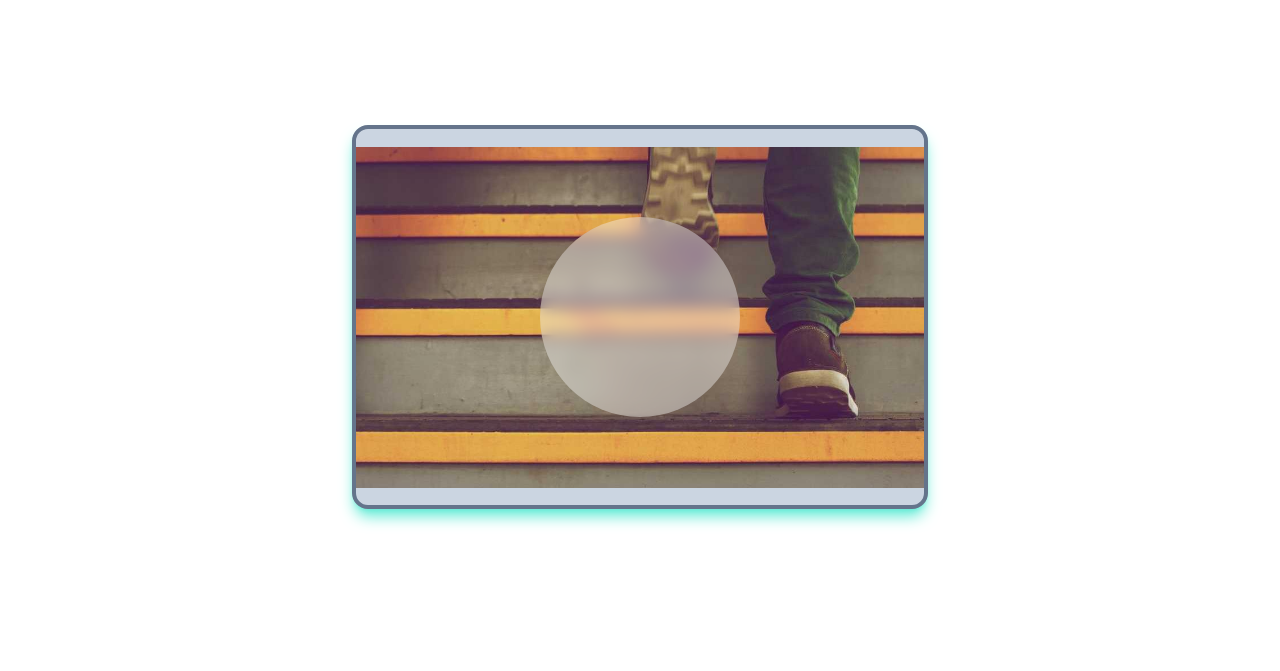
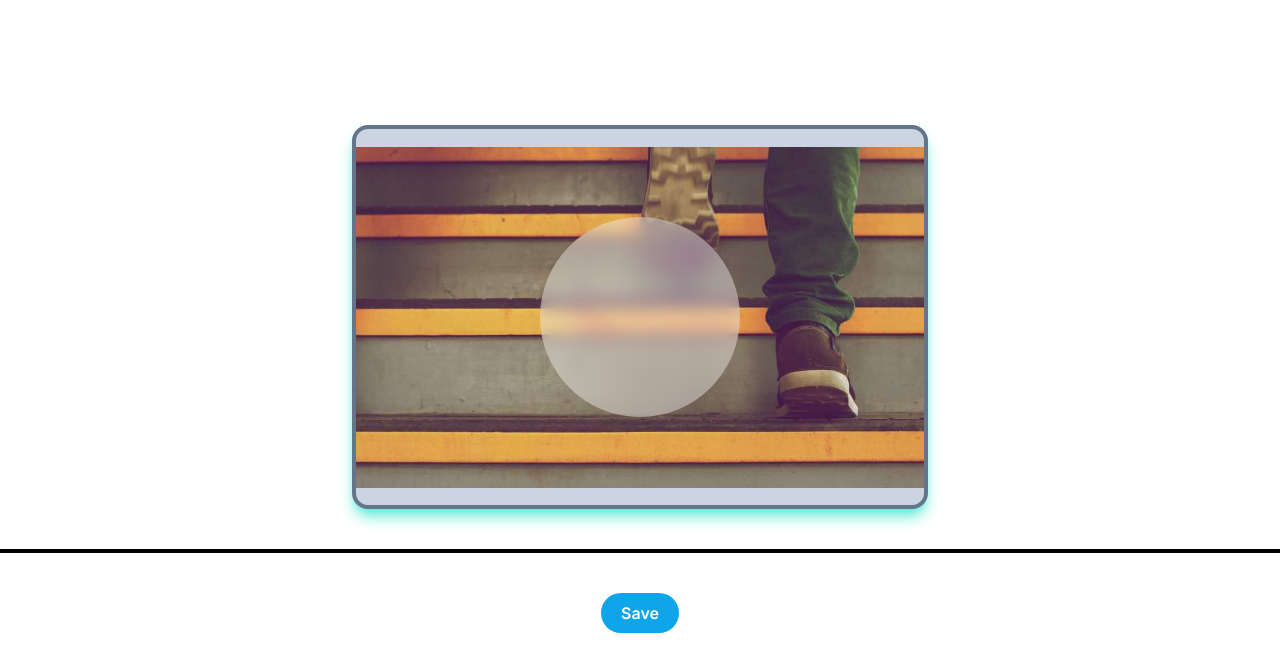
Before and after one commit to Mamat1411/belajar-tailwind, a website: page src/public/views/index.html in a window 1280 px wide. Shown: the part 1485-2156 px from the top of the page. Drawn offline with Linux system fonts and the light colour scheme.

Commit message:
Pseudo Class: Hover, Active and Focus

```diff
--- a/src/public/views/index.html
+++ b/src/public/views/index.html
@@ -98,6 +98,10 @@
       </div>
    </div>
 
+   <hr class="my-10 border-2 border-black">
+
+   <button class="my-10 bg-sky-500 px-5 py-2 rounded-full text-white font-semibold font-inter mx-auto block hover:bg-sky-600 active:bg-sky-700 focus:ring focus:ring-sky-300">Save</button>
+
    <div class="mb-96">
 
    </div>
```
Also changed, not shown: src/public/css/style.css.
